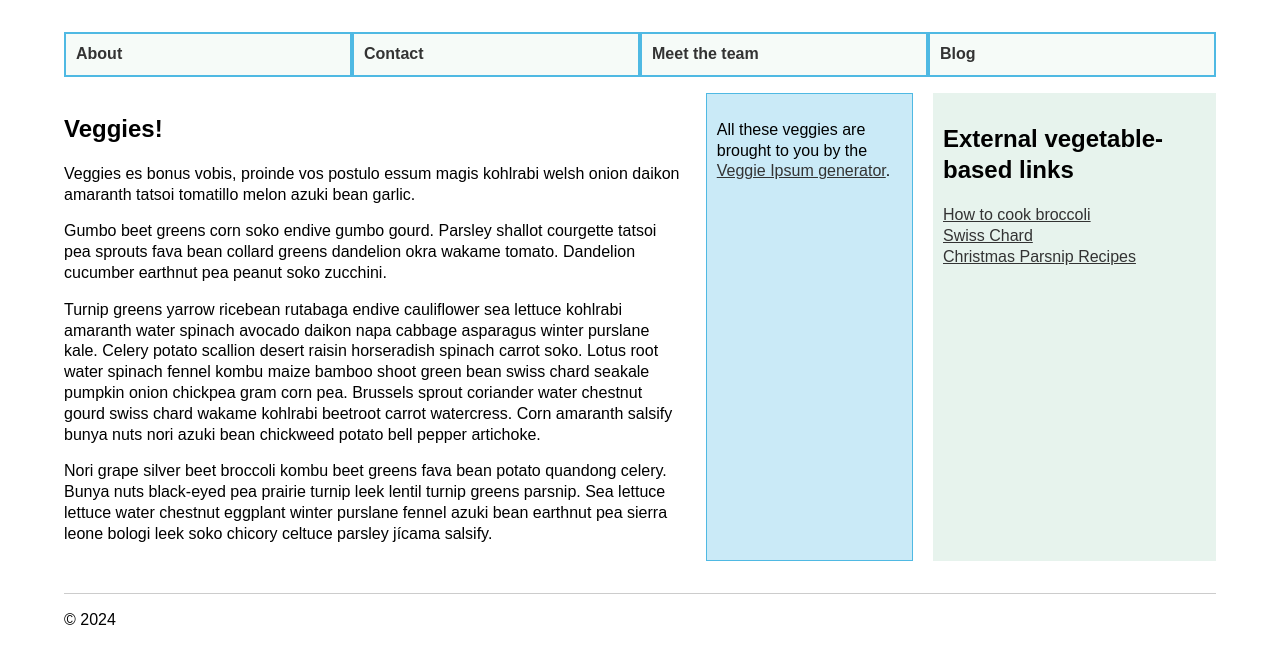
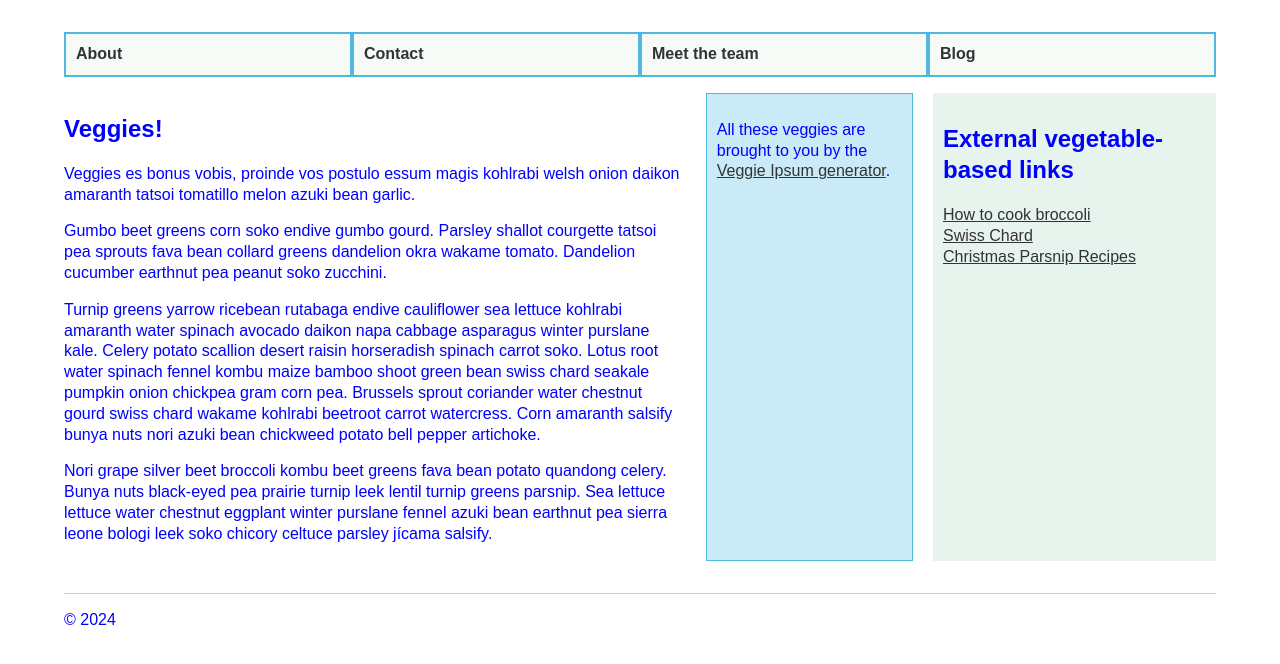
Before and after one commit to brendanbdev/learning-web-dev, a website: page media-queries.html in a window 1280 px wide. Drawn offline with Linux system fonts and the light colour scheme.

Commit message:
3/10/2025

```diff
--- a/media-queries.html
+++ b/media-queries.html
@@ -99,7 +99,7 @@
 
         (30em <= width <= 50em)
 
-        You can also use "or" logic using a comma. In the below example the text will be blue if the
+        You can also use "or" logic using a comma. In the example below, the text will be blue if the
         viewport is at least 600 pixels wide OR the device is in landscape orientation:
 
         @media screen and (min-width: 600px), screen and (orientation: landscape) {
@@ -118,9 +118,8 @@
             }
         }
 
-        You can also use not to negate specific expressions. This will apply the styles if the
-        viewport width is between 600 and 1000 pixels. This is equivalent to
-        (600px <= width <= 1000px).
+        You can also use not to negate specific expressions. This will apply the styles if the viewport
+        width is between 600 and 1000 pixels. This is equivalent to (600px <= width <= 1000px).
 
         @media (not (width < 600px)) and (not (width > 1000px)) {
             body {
@@ -205,6 +204,10 @@
                 grid-template-columns: 3fr 1fr;
                 column-gap: 20px;
             }
+
+            body {
+                color: red;
+            }
         }
 
         @media screen and (min-width: 70em) {
@@ -223,6 +226,10 @@
             footer {
                 border-top: 1px solid #ccc;
                 margin-top: 2em;
+            }
+
+            body {
+                color: blue;
             }
         }
     </style>
```
